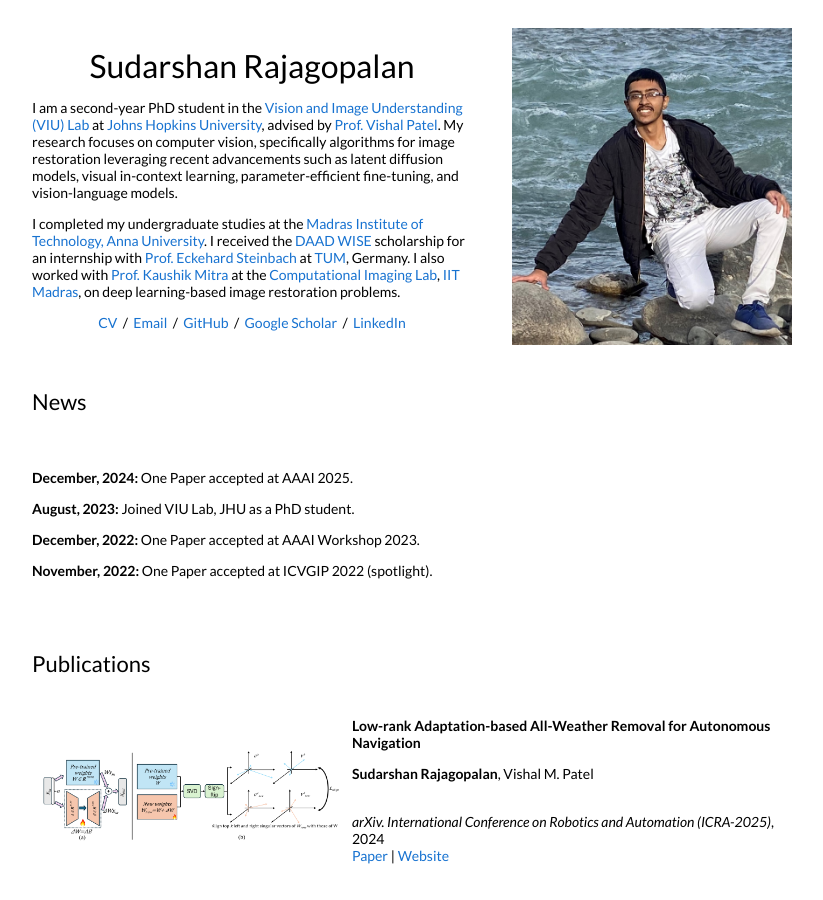
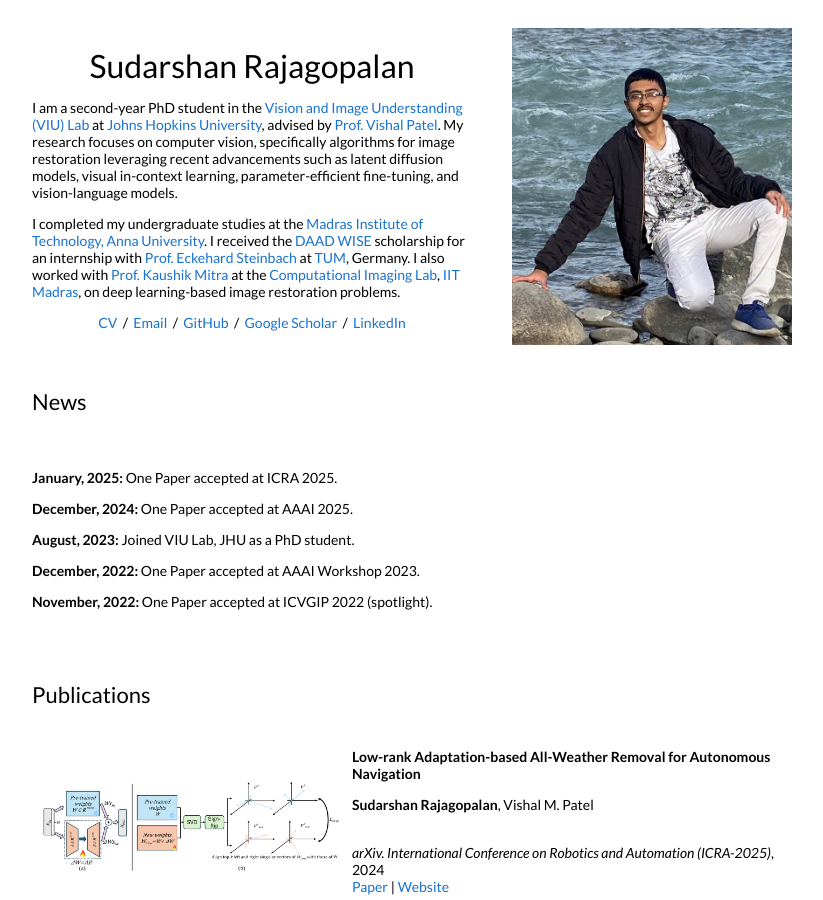
Before and after one commit to sudraj2002/sudraj2002.github.io, a Jekyll site: the page built from _posts/2024-11-27-loraa.md, in a window 1280 px wide and 900 px high. Shown: the whole window, without its empty margins (228-1051 px from the left). Built offline with Jekyll 4.4.1, drawn with Linux system fonts in a browser that asks for light colours.

Commit message:
Update default.html

```diff
--- a/_layouts/default.html
+++ b/_layouts/default.html
@@ -81,6 +81,7 @@
         <table style="width:100%;border:0px;border-spacing:0px;border-collapse:separate;margin-right:auto;margin-left:auto;">
           <tr>
             <td style="padding:2.5%;width:100%;vertical-align:middle">
+              <p><strong>January, 2025:</strong> One Paper accepted at ICRA 2025.</p>
               <p><strong>December, 2024:</strong> One Paper accepted at AAAI 2025.</p>
               <p><strong>August, 2023:</strong> Joined VIU Lab, JHU as a PhD student.</p>
               <p><strong>December, 2022:</strong> One Paper accepted at AAAI Workshop 2023.</p>
```
